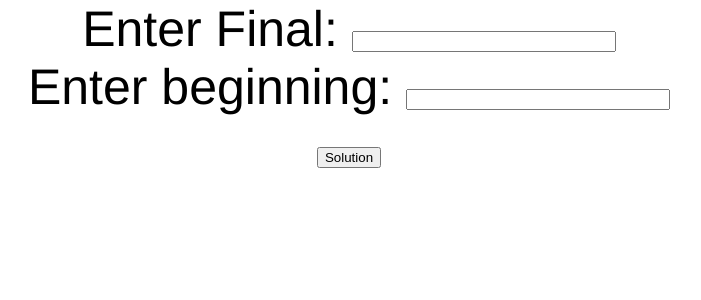
After one commit to killmaster65/dev-physic-cal, a Flask app: page /disPlPage in a window 1280 px wide. The commit adds this page. Shown: the top 300 px of the page, without its empty margins (291-992 px from the left). Run offline with Flask 3, Linux system fonts and the light colour scheme.

Commit message:
added displacement and update

```diff
--- a/app.py
+++ b/app.py
@@ -2,7 +2,7 @@ from flask import Flask, render_template, request
 
 
 from functions import getdisBySpeedTime, getspeedByTimeDis, gettimeByDisSpeed,massByKEV, velocityByKEM, kineticEnergyByMV
-from functions import massbyGE, heightByGE
+from functions import massbyGE, heightByGE, getdisplacement
 
 app = Flask(__name__)
 @app.route('/kePage')
@@ -28,6 +28,10 @@ def keResult():
 def velocityResult():
      return render_template("velocityResult.html")
 
+@app.route('/disPlPage')
+def disPlPage():
+     return render_template("disPlPage.html")
+
 @app.route("/")
 def hello_world():
     return render_template("index.html")
@@ -48,6 +52,22 @@ def timeResult():
 @app.route('/disResult')
 def disResult():
     return render_template('disResult.html')
+
+@app.route('/disPlPage', methods=['post'])
+def displForm():
+     try:
+          final = request.form['finalInt']
+          final = float(final)
+          beginning = request.form['beginInt']
+          beginning = float(beginning)
+          getdisplacement(final, beginning)
+          from functions import displacementA
+          return render_template("disPResult.html",
+                                 final = final,
+                                 beginning = beginning,
+                                 displacementA = displacementA)
+     except ValueError:
+                  print("please provide all number posible.")
 
 @app.route('/speedPage', methods=['post'])
 def speedForm():
--- a/functions.py
+++ b/functions.py
@@ -32,6 +32,9 @@ def massByKEV(mass,kineticEnergy,velocity):
   global massA
   massA = 2*(kineticEnergy/velocity**2)
 
+def getdisplacement(final, beginning):
+  global displacementA
+  displacementA = final - beginning
 def velocityByKEM(mass,kineticEnergy):
 
   global velocityA
--- a/static/main.css
+++ b/static/main.css
@@ -62,3 +62,6 @@ input {
 .textSP {
     font-size: 30px;
 }
+.smalltext {
+    font-size: 20px;
+}
--- /dev/null
+++ b/templates/disPlPage.html
@@ -0,0 +1,19 @@
+<!DOCTYPE html>
+<html>
+    <head>
+        <meta charset="UTF-8">
+        <meta name="viewport" content="width=device-width, initial-scale=1.0">
+        <link rel="stylesheet" href="{{ url_for('static', filename='main.css') }}">
+    </head>
+
+    <body>
+        <form id="displForm" method="post">
+            <label for="final">Enter Final:</label>
+            <input type="text" id="final" name="finalInt" required> <br>
+            <label for="begin">Enter beginning:</label>
+            <input type="text" id="begin" name="beginInt" required> <br>
+            <button type="submit">Solution</button>
+        </form>
+    </body>
+
+</html>
--- a/templates/index.html
+++ b/templates/index.html
@@ -12,6 +12,8 @@
 
     Physics Calculator
     <br>
+    <p class="smalltext">Click on what you want to find</p>
+
     <! -- row one of buttons -->
     <a class = "mainButtonGroup" href="{{ url_for('speedPage') }}">Speed</a>
     <a class = "mainButtonGroup" href="{{ url_for('speedPage') }}">Distance</a>
@@ -20,6 +22,8 @@
     <a class = "mainButtonGroup" href="{{ url_for('vPage') }}">Velocity</a>
     <br>
     <a class = "mainButtonGroup" href="{{ url_for('gePage') }}">Gravitational Energy</a>
+    <a class = "mainButtonGroup" href="{{ url_for('disPlPage') }}">Displacement</a>
+
 
     </body>
 </html>
```
Also changed, not shown: templates/disPResult.html (added, +14 -0 lines).
